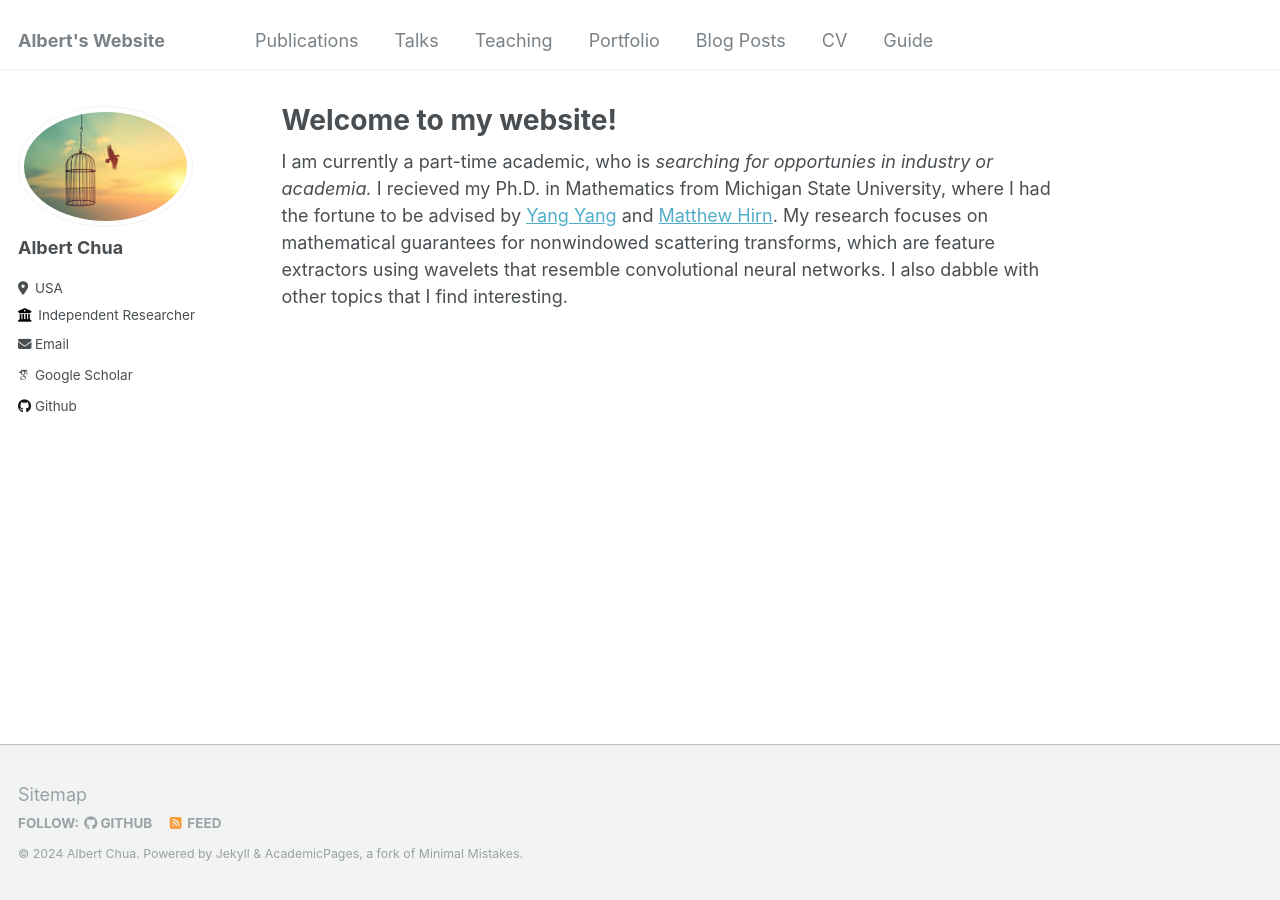
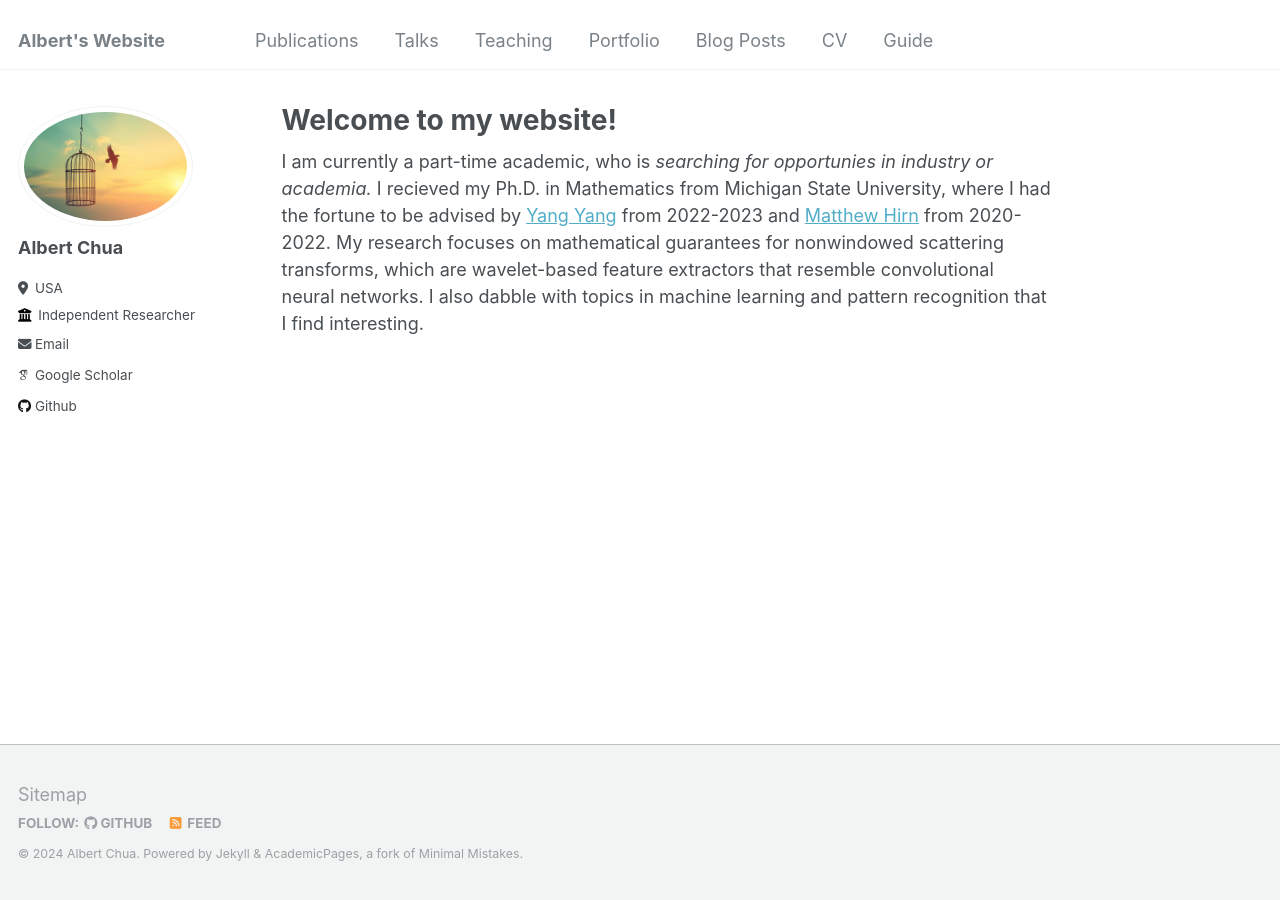
Before and after one commit to alchua1996/alchua1996.github.io, a Jekyll site: the page built from _pages/about.md, in a window 1280 px wide. Built offline with Jekyll 4.4.1, drawn with Linux system fonts in a browser that asks for light colours; some web fonts are replaced.

Commit message:
Update about.md

```diff
--- a/_pages/about.md
+++ b/_pages/about.md
@@ -7,4 +7,4 @@ redirect_from:
   - /about.html
 ---
 
-I am currently a part-time academic, who is *searching for opportunies in industry or academia.* I recieved my Ph.D. in Mathematics from Michigan State University, where I had the fortune to be advised by [Yang Yang](https://sites.google.com/view/dr-yang-yang/home) and [Matthew Hirn](https://matthewhirn.com). My research focuses on mathematical guarantees for nonwindowed scattering transforms, which are feature extractors using wavelets that resemble convolutional neural networks. I also dabble with other topics that I find interesting.
+I am currently a part-time academic, who is *searching for opportunies in industry or academia.* I recieved my Ph.D. in Mathematics from Michigan State University, where I had the fortune to be advised by [Yang Yang](https://sites.google.com/view/dr-yang-yang/home) from 2022-2023 and [Matthew Hirn](https://matthewhirn.com) from 2020-2022. My research focuses on mathematical guarantees for nonwindowed scattering transforms, which are wavelet-based feature extractors that resemble convolutional neural networks. I also dabble with topics in machine learning and pattern recognition that I find interesting.
```
